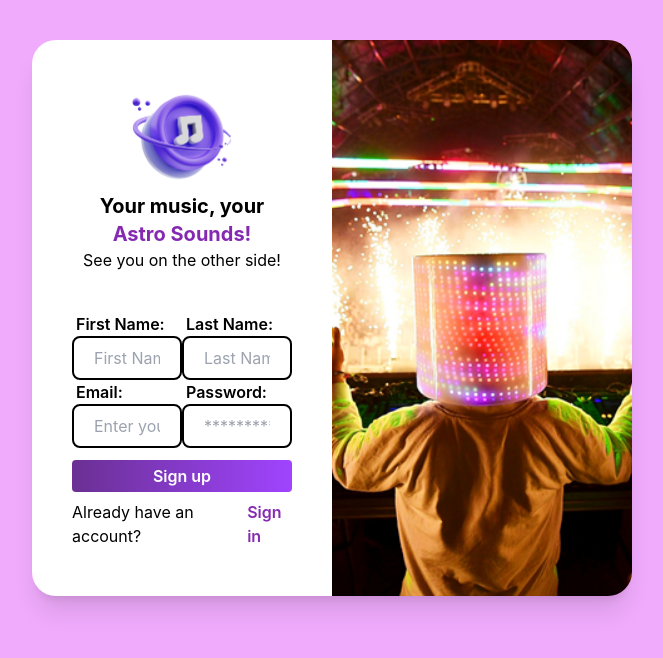
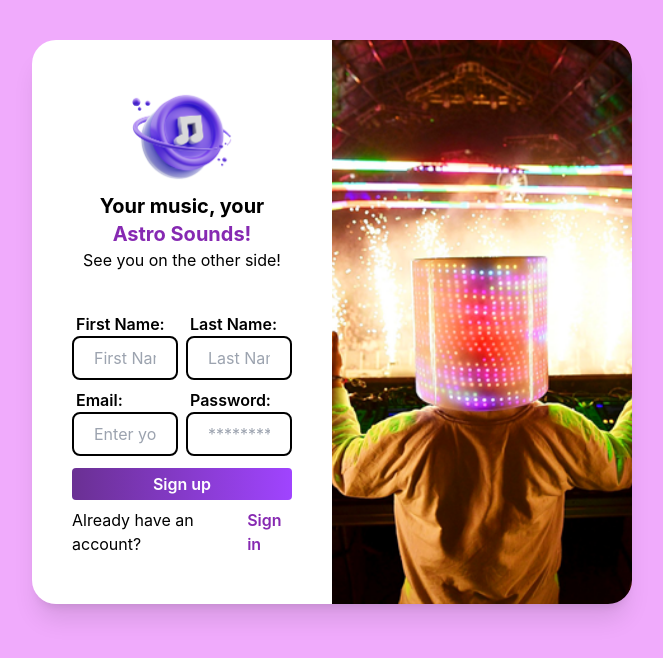
Before and after one commit to LMprojects7E6/Astro_sound, a React (Create React App) app in the folder client/: page /register in a window 1280 px wide. Shown: the top 658 px of the page, without its empty margins (308-971 px from the left). Built offline with nearby package versions, Linux system fonts and the light colour scheme; no server answers.

Commit message:
feat(imporve-register-from): add grid gap

```diff
--- a/client/src/pages/register/registerForm/RegisterForm.jsx
+++ b/client/src/pages/register/registerForm/RegisterForm.jsx
@@ -41,7 +41,7 @@
   };
   return (
     <form className="min-h-min " onSubmit={handleSubmit(onSubmit)}>
-      <div className="grid md:grid-cols-2 ">
+      <div className="grid md:grid-cols-2 gap-2 ">
         <div>
           <Input
             label="First Name:"
```
